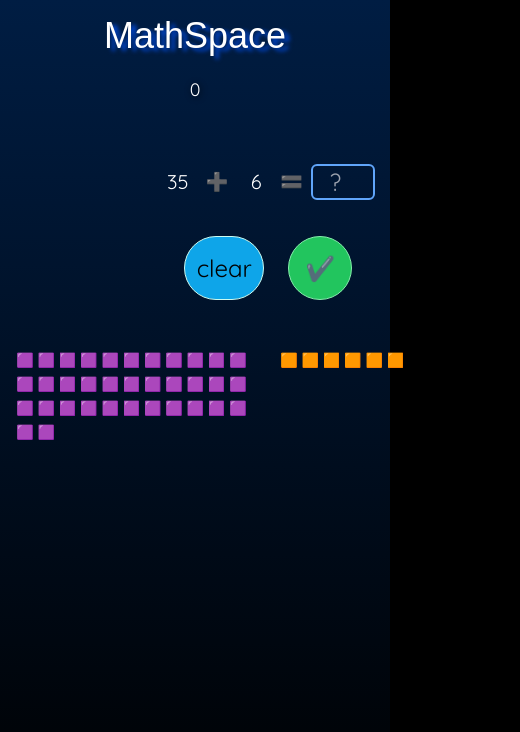
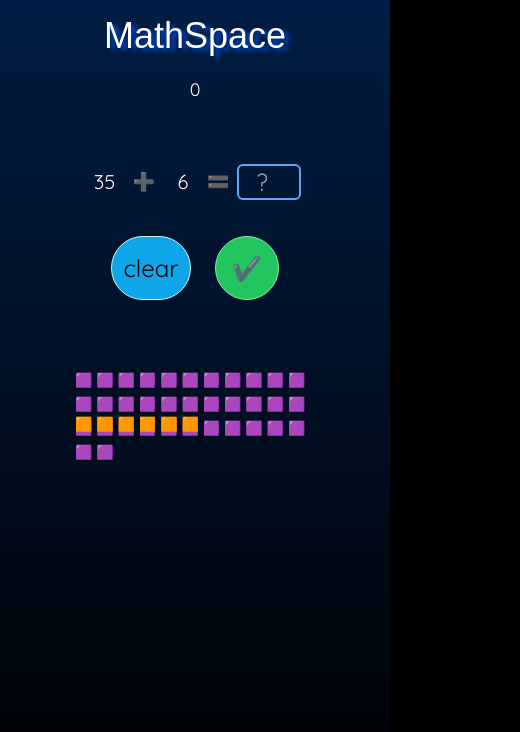
Before and after one commit to NereidaRondon/mathspace, a React (Vite) app: page /add in a window 390 px wide. Shown: the top 732 px of the page, 520 px wide, since content can reach past the window. Built offline with nearby package versions, Linux system fonts and the light colour scheme; a web font is replaced by a local one.

Commit message:
stacked baseten counters for extra small screen size

```diff
--- a/src/Components/add/BaseTen.jsx
+++ b/src/Components/add/BaseTen.jsx
@@ -15,8 +15,8 @@
   }
 
   return(
-      <section className="flex text-sm gap-6 my-5">
-        <div className="flex flex-row flex-wrap m-auto w-60 h-6 leading-6">{squares1}</div>
+      <section className="sm:flex text-sm gap-6 my-5">
+        <div className="my-5 mx-auto flex flex-row flex-wrap w-60 h-6 leading-6">{squares1}</div>
         <div className="flex flex-row flex-wrap m-auto w-60 h-6 leading-6">{squares2}</div>
       </section>
   );
```
